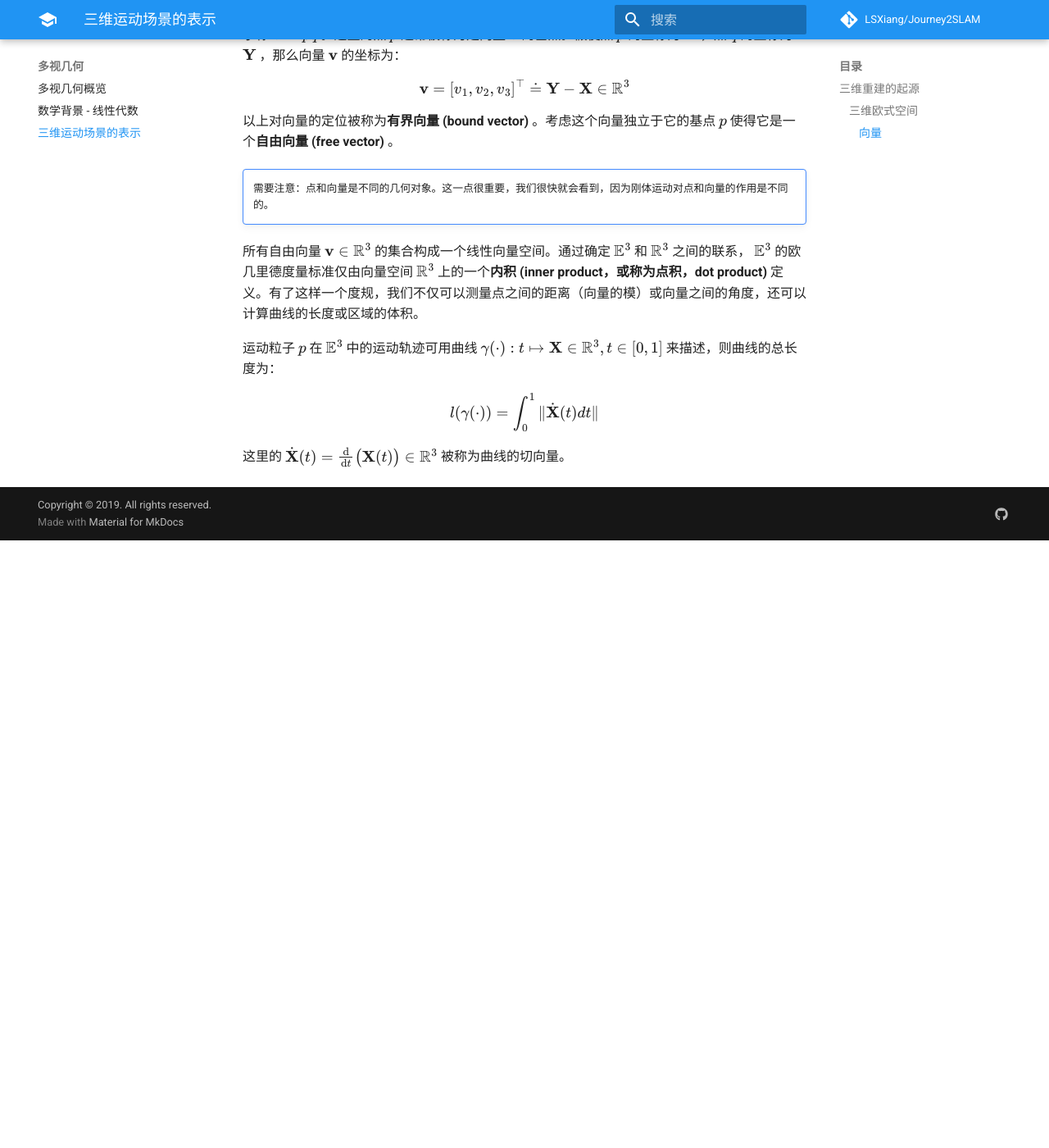
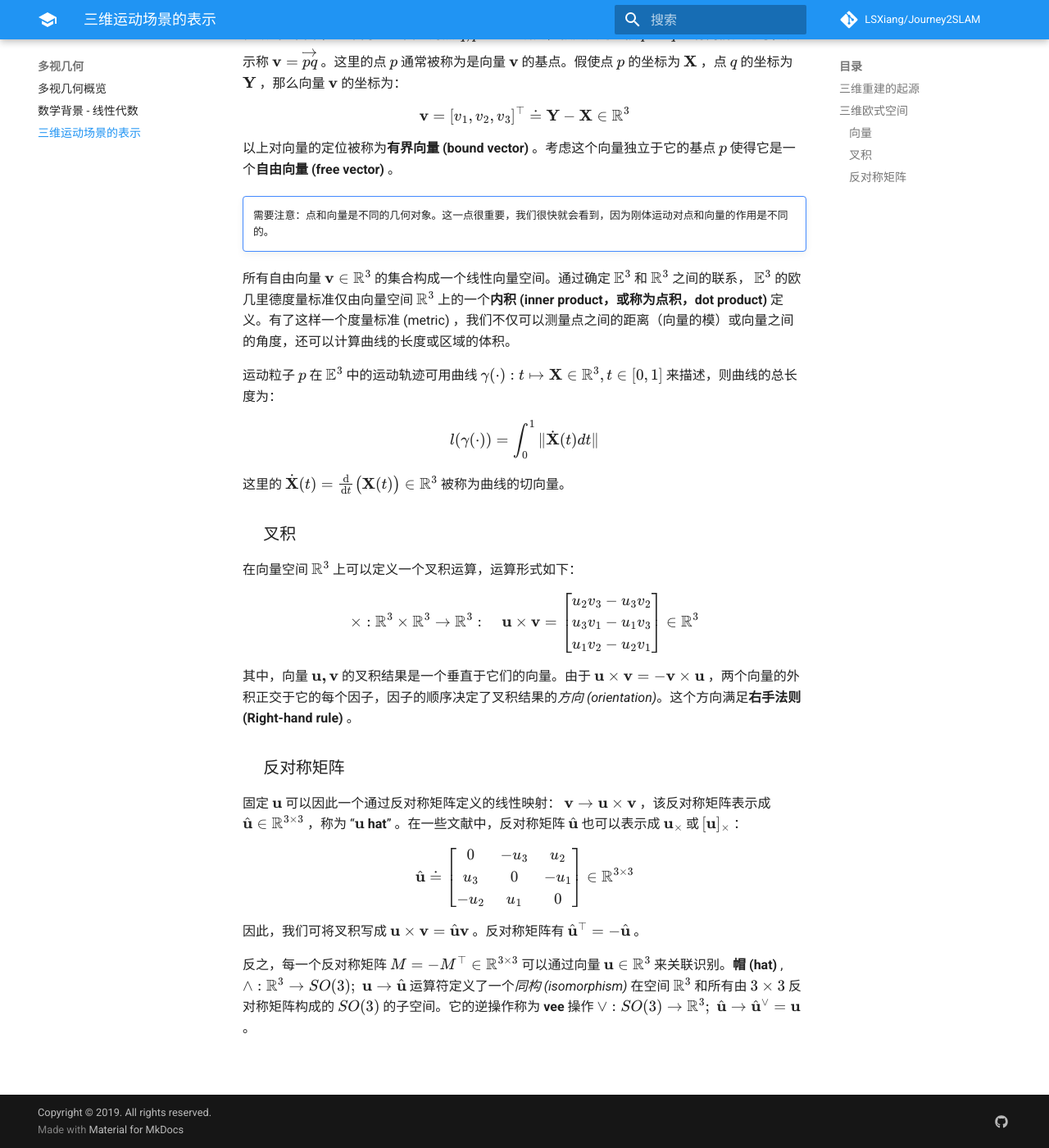
Before and after one commit to LSXiang/Journey2SLAM, an MkDocs documentation site: the page built from docs/multiple_view_geometry/RepreOf3DMoveScene.md, in a window 1280 px wide and 1400 px high, scrolled down 1209 px. Shown: the whole window at 82% size. Built offline with MkDocs 1.6.1 and Material for MkDocs 9.7.7, drawn with Linux system fonts in a browser that asks for light colours; formulas are drawn with MathJax 3; comment, search, counter and statistics services are not loaded; before the commit the page ends 1868 px from its top, so only the background shows below that.

Commit message:
complete the knowledge of 3-D Euclidean space

```diff
--- a/docs/multiple_view_geometry/RepreOf3DMoveScene.md
+++ b/docs/multiple_view_geometry/RepreOf3DMoveScene.md
@@ -13,7 +13,7 @@
 
 
 
-### 三维欧式空间
+## 三维欧式空间
 
 一般来说，欧几里得空间是一个集合，它的元素满足欧几里得的五个公理。三维的欧几里得空间 $\mathbb{E}^3$ 是由以下式为坐标的所有点 $P \in \mathbb{E}^3$ 组成的。
 
@@ -24,7 +24,7 @@ $$
 
 通过这样一个**笛卡尔 (Cartesian) 坐标系**的赋值，可以在 $\mathbb{E}^3$ 和 $\mathbb{R}^3$ 之间建立一一对应关系。这里的 $\mathbb{E}^3$ 可以被视为等同于 $\mathbb{R}^3$ 。这意味着允许我们当讨论一个点 ( $\mathbb{E}^3$ ) 和坐标 ( $\mathbb{R}^3$ ) 犹如是一回事一样。笛卡尔坐标是使测量距离和角度成为可能的第一步。为此，必须为 $\mathbb{E}^3$ 赋予**度量标准 (metric)** 。 度量的精确定义依赖于向量的概念。
 
-#### 向量
+### 向量
 
 在欧式空间中，一个向量 $\mathbf{v}$ 由一对点 $q, p \in \mathbb{E}^3$ 确定，被定义为链接 $p$ 到 $q$ 的有向箭头记号，表示称 $\mathbf{v} = \overrightarrow{pq}$ 。这里的点 $p$ 通常被称为是向量 $\mathbf{v}$ 的基点。假使点 $p$ 的坐标为 $\mathbf{X}$ ，点 $q$ 的坐标为 $\mathbf{Y}$ ，那么向量 $\mathbf{v}$ 的坐标为：
 
@@ -37,7 +37,7 @@ $$
 !!! note ""
     需要注意：点和向量是不同的几何对象。这一点很重要，我们很快就会看到，因为刚体运动对点和向量的作用是不同的。
 
-所有自由向量 $\mathbf{v} \in \mathbb{R}^3$ 的集合构成一个线性向量空间。通过确定 $\mathbb{E}^3$ 和 $\mathbb{R}^3$ 之间的联系， $\mathbb{E}^3$ 的欧几里德度量标准仅由向量空间 $\mathbb{R}^3$ 上的一个**内积 (inner product，或称为点积，dot product)** 定义。有了这样一个度规，我们不仅可以测量点之间的距离（向量的模）或向量之间的角度，还可以计算曲线的长度或区域的体积。
+所有自由向量 $\mathbf{v} \in \mathbb{R}^3$ 的集合构成一个线性向量空间。通过确定 $\mathbb{E}^3$ 和 $\mathbb{R}^3$ 之间的联系， $\mathbb{E}^3$ 的欧几里德度量标准仅由向量空间 $\mathbb{R}^3$ 上的一个**内积 (inner product，或称为点积，dot product)** 定义。有了这样一个度量标准 (metric) ，我们不仅可以测量点之间的距离（向量的模）或向量之间的角度，还可以计算曲线的长度或区域的体积。
 
 运动粒子 $p$ 在 $\mathbb{E}^3$ 中的运动轨迹可用曲线 $\gamma(\cdot) : t \mapsto \mathbf{X} \in \mathbb{R}^3, t \in [0, 1]$ 来描述，则曲线的总长度为：
 
@@ -47,9 +47,35 @@ $$
 
 这里的 $\dot{\mathbf{X}} (t) = \frac{\mathrm d}{\mathrm d t} \big( \mathbf{X} (t) \big) \in \mathbb{R}^3$ 被称为曲线的切向量。
 
+### 叉积
+
+在向量空间 $\mathbb{R}^3$ 上可以定义一个叉积运算，运算形式如下：
+
+$$
+\times : \mathbb{R}^3 \times \mathbb{R}^3 \to \mathbb{R}^3: \quad \mathbf{u} \times \mathbf{v} = \begin{bmatrix} u_2 v_3 - u_3 v_2  \\ u_3 v_1 - u_1 v_3 \\ u_1 v_2 - u_2 v_1 \end{bmatrix} \in \mathbb{R}^3
+$$
+
+其中，向量 $\mathbf{u, v}$ 的叉积结果是一个垂直于它们的向量。由于 $\mathbf{u} \times \mathbf{v} = - \mathbf{v} \times \mathbf{u}$ ，两个向量的外积正交于它的每个因子，因子的顺序决定了叉积结果的*方向 (orientation)*。这个方向满足**右手法则 (Right-hand rule)** 。
+
+### 反对称矩阵
+
+固定 $\mathbf{u}$ 可以因此一个通过反对称矩阵定义的线性映射： $\mathbf{v} \to \mathbf{u} \times \mathbf{v}$ ，该反对称矩阵表示成 $\hat{\mathbf{u}} \in \mathbb{R}^{3\times3}$ ，称为 “$\mathbf{u}$ **hat**” 。在一些文献中，反对称矩阵 $\hat{\mathbf{u}}$ 也可以表示成 $\mathbf{u}_\times \, \text{或} \, [\mathbf{u}]_\times$ ：
+
+$$
+\hat{\mathbf{u}} \doteq
+\begin{bmatrix}
+  0 & -u_3 & u_2 \\ u_3 & 0 & -u_1 \\ -u_2 & u_1 & 0
+\end{bmatrix}
+\in \mathbb{R}^{3\times3}
+$$
+
+因此，我们可将叉积写成 $\mathbf{u} \times \mathbf{v} = \hat{\mathbf{u}} \mathbf{v}$ 。反对称矩阵有 $\hat{\mathbf{u}}^\top = -\hat{\mathbf{u}}$ 。
+
+反之，每一个反对称矩阵 $M = -M^\top \in \mathbb{R}^{3\times3}$ 可以通过向量 $\mathbf{u} \in \mathbb{R}^3$ 来关联识别。**帽 (hat)** , $\wedge : \mathbb{R}^3 \to SO(3); \; \mathbf{u} \to \hat{\mathbf{u}}$ 运算符定义了一个*同构 (isomorphism)* 在空间 $\mathbb{R}^3$ 和所有由 $3\times3$ 反对称矩阵构成的 $SO(3)$ 的子空间。它的逆操作称为 **vee** 操作 $\vee : SO(3) \to \mathbb{R}^3; \; \hat{\mathbf{u}} \to \hat{\mathbf{u}}^\vee = \mathbf{u}$ 。
 
 
 
+##
 
 
 
```
